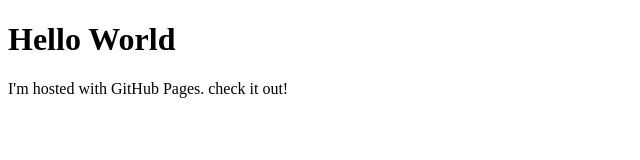
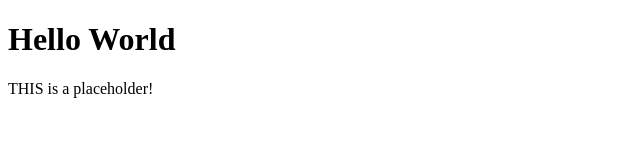
Before and after one commit to ForeverSingh/foreversingh.github.io, a plain HTML site: page index.html in a window 1280 px wide. Shown: the whole page, without its empty margins (0-640 px from the left). Drawn offline with Linux system fonts and the light colour scheme.

Commit message:
placeholder test

```diff
--- a/index.html
+++ b/index.html
@@ -2,6 +2,6 @@
 <html>
 <body>
 <h1>Hello World</h1>
-<p>I'm hosted with GitHub Pages. check it out!</p>
+<p>THIS is a placeholder!</p>
 </body>
 </html>
```
